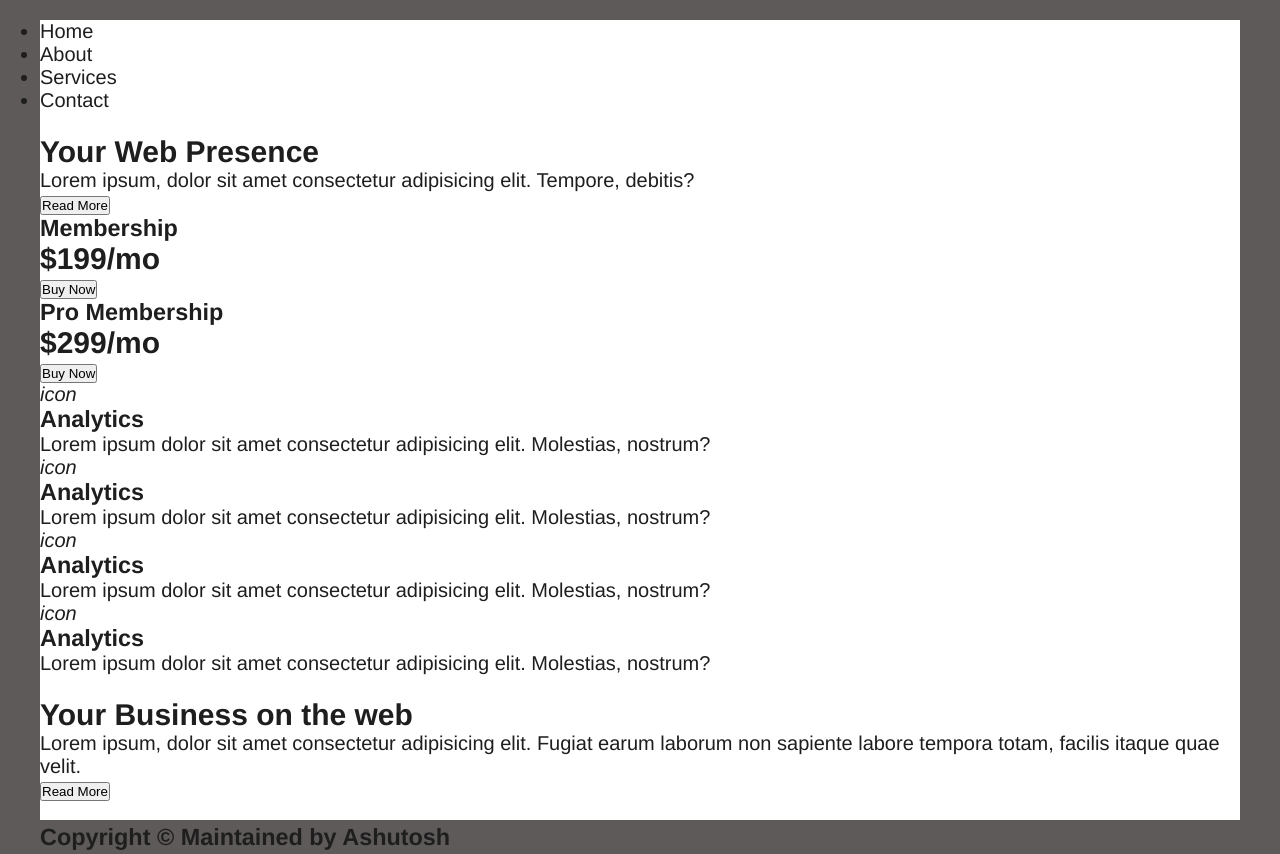
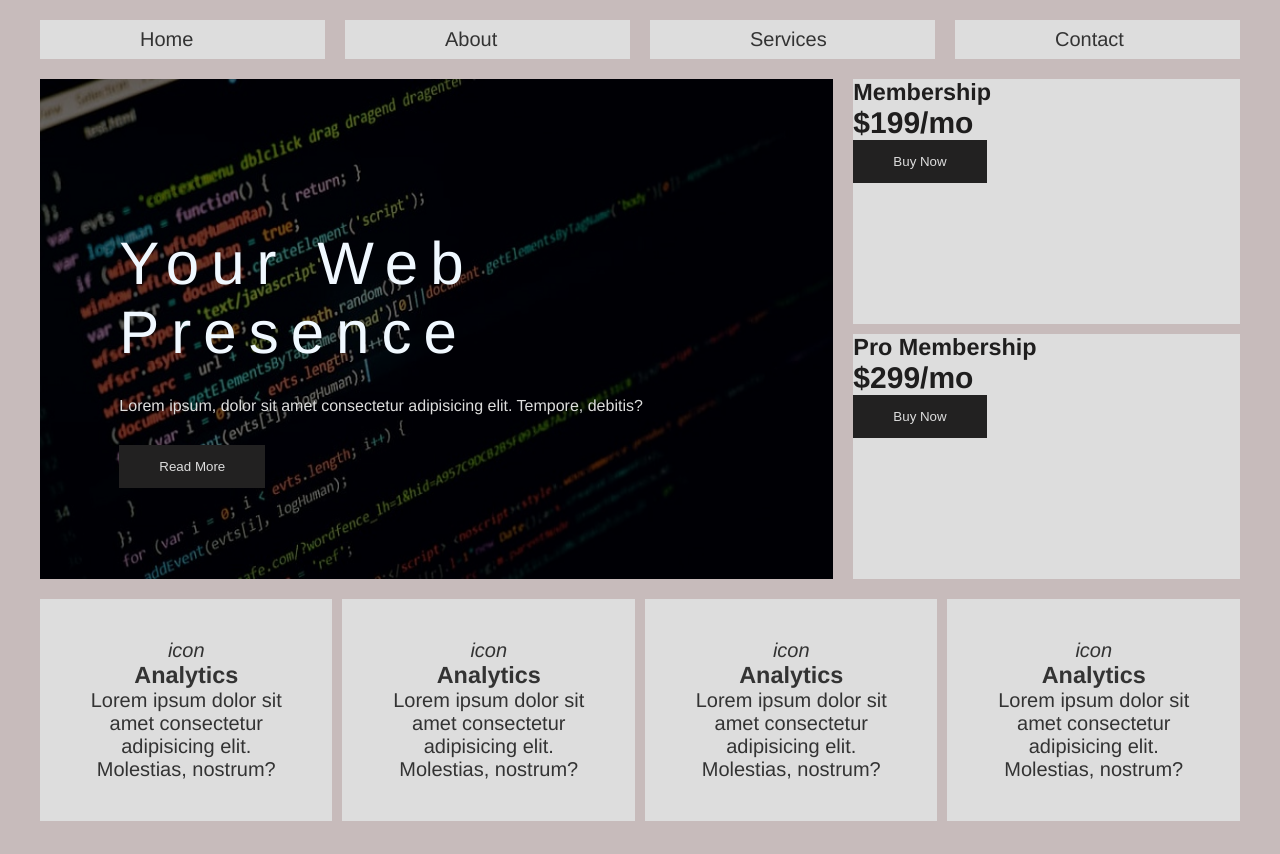
Before and after one commit to AshutoshKr1098/responsive-layouts, a plain HTML site: page index.html in a window 1280 px wide. Shown: the top 854 px of the page. Drawn offline with Linux system fonts and the light colour scheme.

Commit message:
gave styling to skeleton

```diff
--- a/index.html
+++ b/index.html
@@ -10,20 +10,20 @@
 <body>
     <div class="container">
         <header>
-            <nav>
                 <ul>
                     <li>Home</li>
                     <li>About</li>
                     <li>Services</li>
                     <li>Contact</li>
                 </ul>
-            </nav>
         </header>
         <div class="banner">
-            <img src="#" alt="">
-            <h2>Your Web Presence</h2>
-            <p>Lorem ipsum, dolor sit amet consectetur adipisicing elit. Tempore, debitis?</p>
-            <button>Read More</button>
+            <img src="./images/bannerImg.jpg" alt="">
+            <div class="banner__content">
+                <h2>Your Web Presence</h2>
+                <p>Lorem ipsum, dolor sit amet consectetur adipisicing elit. Tempore, debitis?</p>
+                <button>Read More</button>
+            </div>
         </div>
         <section class="membership">
             <div class="membership__card">
@@ -61,7 +61,7 @@
         </section>
         <section class="info">
             <div class="info__image">
-                <img src="#" alt="">
+                <img src="./images/bulb.jpg" alt="">
             </div>
             <div class="info__content">
                 <h2>Your Business on the web</h2>
--- a/style.css
+++ b/style.css
@@ -1,3 +1,8 @@
+:root {
+  --font-dark: #333;
+  --icon-button: rgb(34, 33, 33);
+  --card-color: #ddd;
+}
 * {
   margin: 0px;
   padding: 0px;
@@ -9,13 +14,128 @@ body {
   font-family: "Helvetica Neue";
   font-weight: 300;
   color: rgb(31, 30, 30);
-  background-color: rgb(95, 90, 90);
-  height: 100vh;
+  background-color: rgb(199, 187, 187);
 }
 .container {
   max-width: 1200px;
   width: 98%;
   margin: 20px auto;
-  background-color: #fff;
+  /* background-color: #fff; */
+  display: grid;
+  grid-gap: 20px;
+  grid-template-columns: repeat(12, 1fr);
   height: 100%;
 }
+
+/* =================================================================
+                        General Styles
+================================================================*/
+button {
+  padding: 0.7rem 2rem;
+  border: none;
+  background-color: var(--icon-button);
+  color: var(--card-color);
+}
+header {
+  grid-column: 1/13;
+}
+header ul {
+  list-style: none;
+  width: 100%;
+  display: grid;
+  grid-template-columns: repeat(4, 1fr);
+  grid-gap: 1em;
+  justify-content: space-between;
+}
+header li {
+  display: inline-block;
+  padding: 0.4rem 5rem;
+  background-color: var(--card-color);
+  color: var(--font-dark);
+}
+.banner {
+  grid-column: 1/9;
+  background-color: black;
+  grid-row: 2/4;
+  position: relative;
+  height: 500px;
+  width: 100%;
+}
+.banner img {
+  width: 100%;
+  height: 100%;
+  opacity: 0.4;
+}
+.banner__content {
+  position: absolute;
+  top: 30%;
+  left: 10%;
+}
+.banner__content h2 {
+  color: aliceblue;
+  font-weight: 300;
+  font-size: 3em;
+  letter-spacing: 0.6rem;
+}
+.banner__content p {
+  color: var(--card-color);
+  font-size: 0.8rem;
+  margin: 1.5rem 0;
+}
+.membership {
+  grid-column: 9/13;
+  grid-row: 2/4;
+  display: grid;
+  grid-template-columns: 1fr;
+  grid-gap: 10px;
+}
+.membership__card {
+  background-color: var(--card-color);
+}
+.features {
+  grid-column: 1/13;
+  grid-row: 4/6;
+  display: grid;
+  grid-template-columns: repeat(4, 1fr);
+  grid-gap: 10px;
+}
+.features__cards {
+  padding: 2rem;
+  background-color: var(--card-color);
+  text-align: center;
+  color: var(--font-dark);
+}
+.info {
+  grid-column: 1/13;
+  padding: 20px;
+  display: grid;
+  grid-template-columns: repeat(2, 1fr);
+}
+.info__image {
+  background-color: #333;
+  height: 400px;
+  width: 500px;
+}
+.info__image img {
+  height: 100%;
+  width: 100%;
+}
+.info__content {
+  padding: 30px;
+}
+.images {
+  grid-column: 1/13;
+  display: grid;
+  grid-gap: 20px;
+  grid-template-columns: repeat(7, 1fr);
+}
+.images img {
+  height: 200px;
+  width: 150px;
+  background-color: #ccc;
+}
+footer {
+  background-color: var(--font-dark);
+  grid-column: 1/13;
+  grid-row: 8/14;
+}
```
Also changed, not shown: images/bannerImg.jpg (added), images/bulb.jpg (added).
